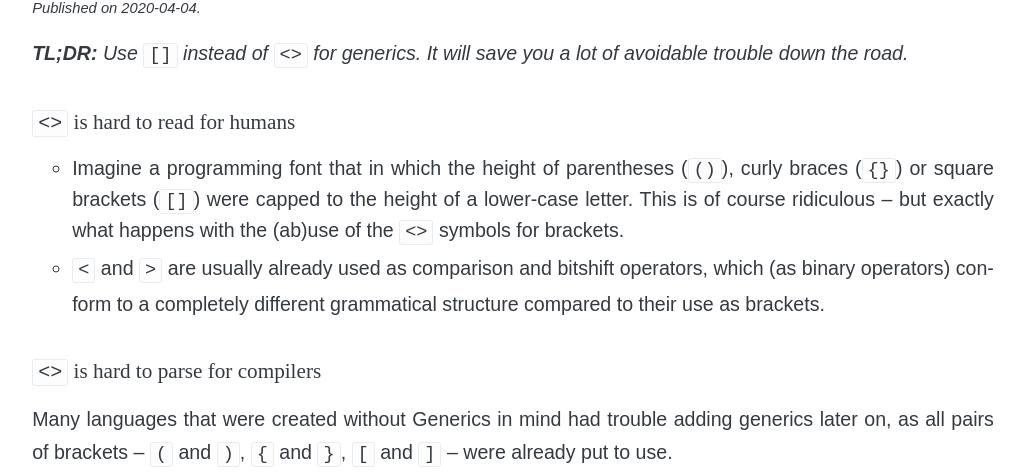
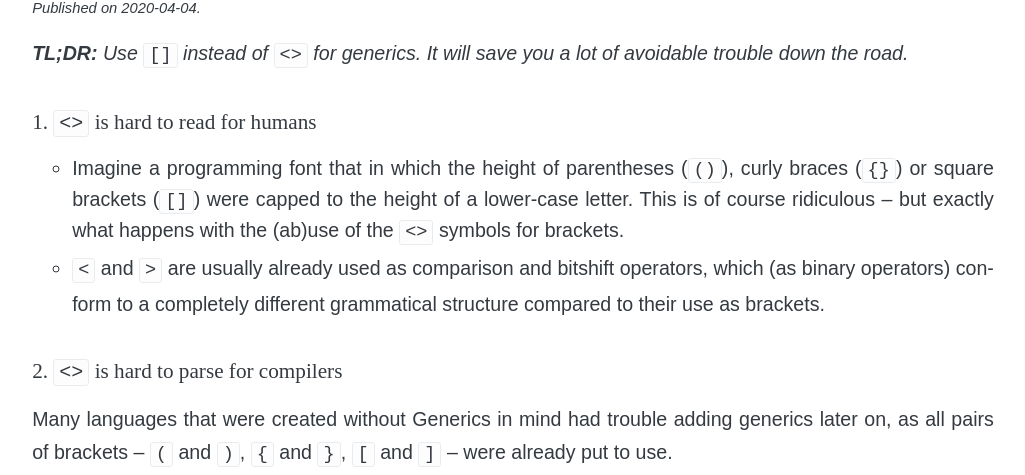
Before and after one commit to soc/soc.me, a Jekyll site: the page built from _languages/stop-using-for-generics.md, in a window 1280 px wide and 1400 px high. Shown: the part 174-649 px from the top of the window, without its empty margins (127-1152 px from the left). Built offline with Jekyll 4.4.1, drawn with Linux system fonts in a browser that asks for light colours; some web fonts are replaced; some of the changed text lies outside the part shown.

Commit message:
Add numbering to "stop using <> for generics"

````diff
--- a/_languages/stop-using-for-generics.md
+++ b/_languages/stop-using-for-generics.md
@@ -5,7 +5,7 @@ date:   2020-04-04 12:00:00 +0200
 
 _**TL;DR:** Use_ `[]` _instead of_ `<>` _for generics. It will save you a lot of avoidable trouble down the road._
 
-#### `<>` is hard to read for humans
+#### 1. `<>` is hard to read for humans
 
 - Imagine a programming font that in which the height of parentheses (`()`), curly braces (`{}`) or
   square brackets (`[]`) were capped to the height of a lower-case letter.
@@ -13,7 +13,7 @@ _**TL;DR:** Use_ `[]` _instead of_ `<>` _for generics. It will save you a lot of
 - `<` and `>` are usually already used as comparison and bitshift operators, which (as binary operators)
   conform to a completely different grammatical structure compared to their use as brackets.
 
-#### `<>` is hard to parse for compilers
+#### 2. `<>` is hard to parse for compilers
 
 Many languages that were created without Generics in mind had trouble adding generics later on,
 as all pairs of brackets – `(` and `)`, `{` and `}`, `[` and `]` – were already put to use.
@@ -72,6 +72,8 @@ array(0) = 23.42      /* instead of */   array[0] = 23.42
 map("name") = "Joe"   /* instead of */   map["name"] = "Joe"
 ```
 
+---
+
 #### Coda
 
 Thankfully, the number of languages using `[]` for generics seems to increase lately – with Scala, Python and Nim joining Eiffel, which was pretty much the sole user of `[]` for decades.
````
Also changed, not shown: other parts of _languages/stop-using-for-generics.md (+1 -1 lines).
